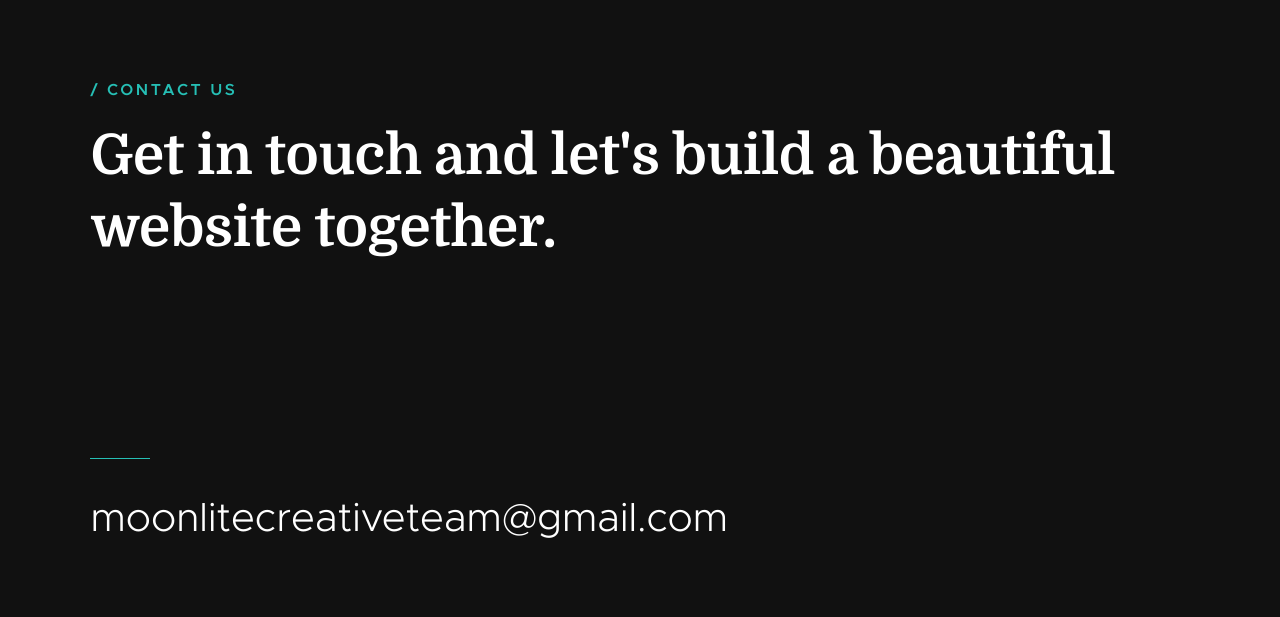
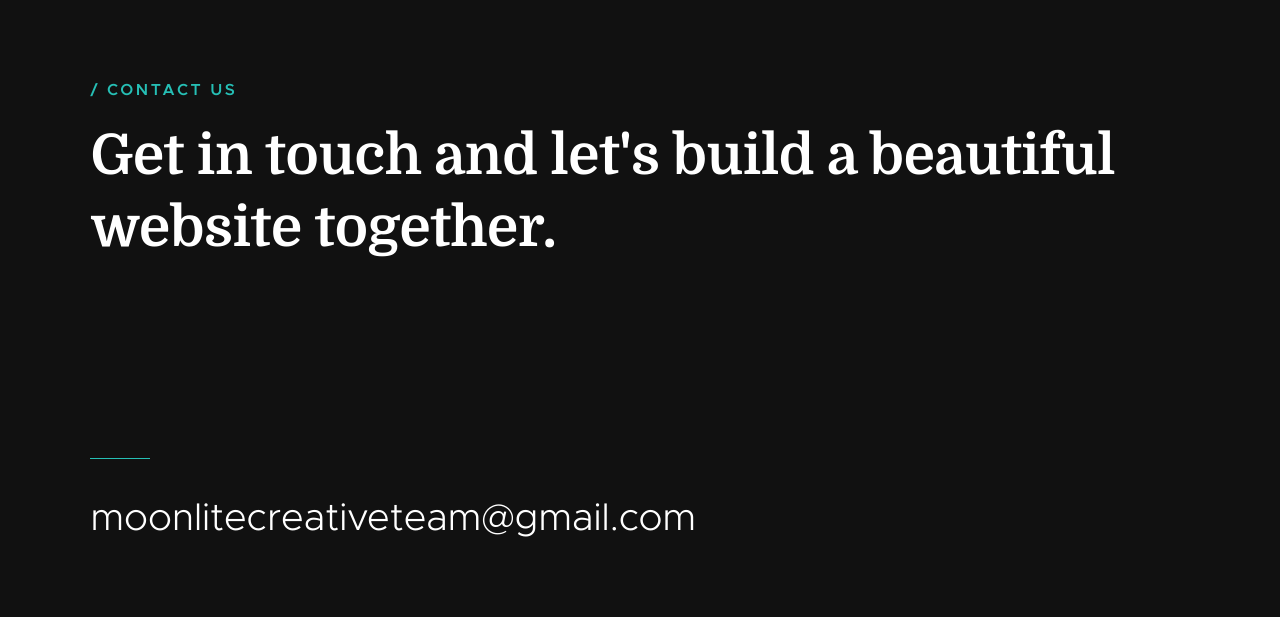
Before and after one commit to moonlitecreative/moonlitecreative.github.io, a plain HTML site: page docs/index.html in a window 1280 px wide. Shown: the part 3758-4375 px from the top of the page. Drawn offline with Linux system fonts and the light colour scheme; files whose address does not match are found by name.

Commit message:
email font size change

```diff
--- a/docs/css/main.css
+++ b/docs/css/main.css
@@ -3002,7 +3002,7 @@ html.no-csstransitions .home-content__main {
 .contact-email {
   display: inline-block;
   font-family: "metropolis-light", sans-serif;
-  font-size: 4rem;
+  font-size: 3.8rem;
   line-height: 1.222;
   color: #ffffff;
   padding-top: 3.6rem;
```
